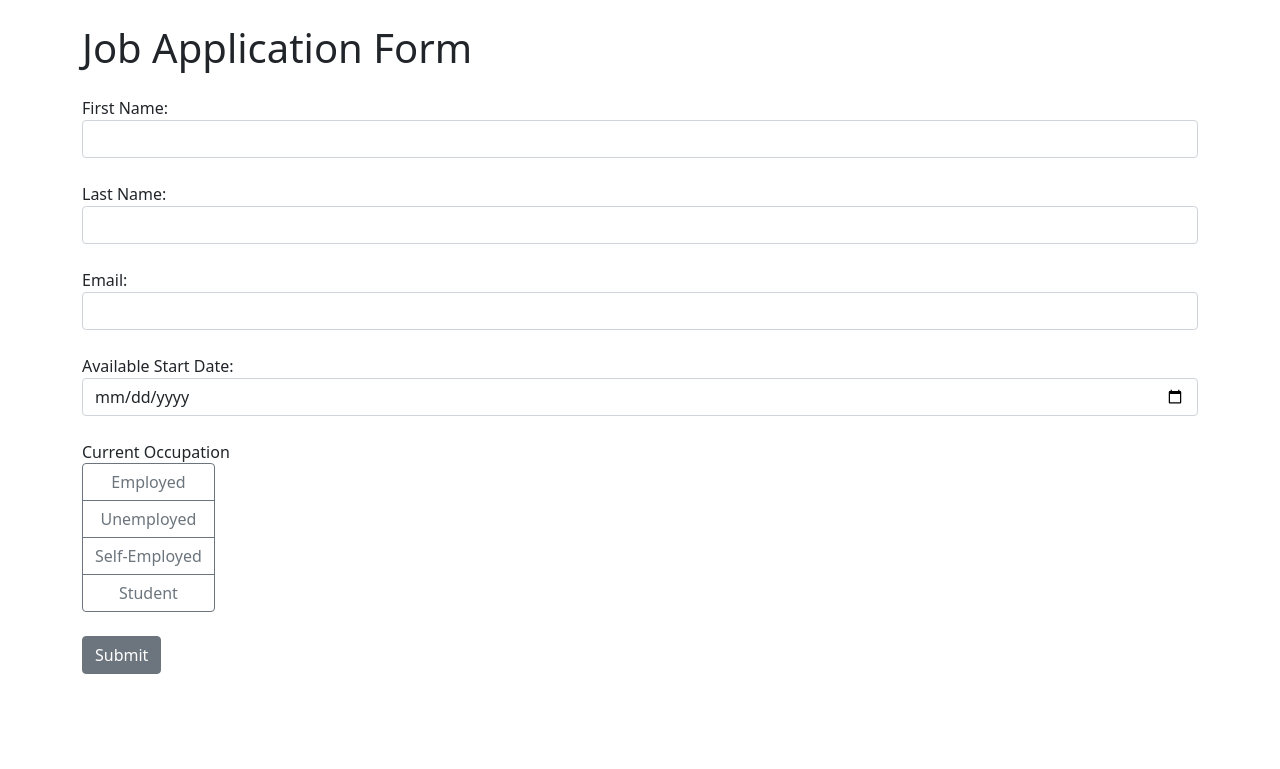
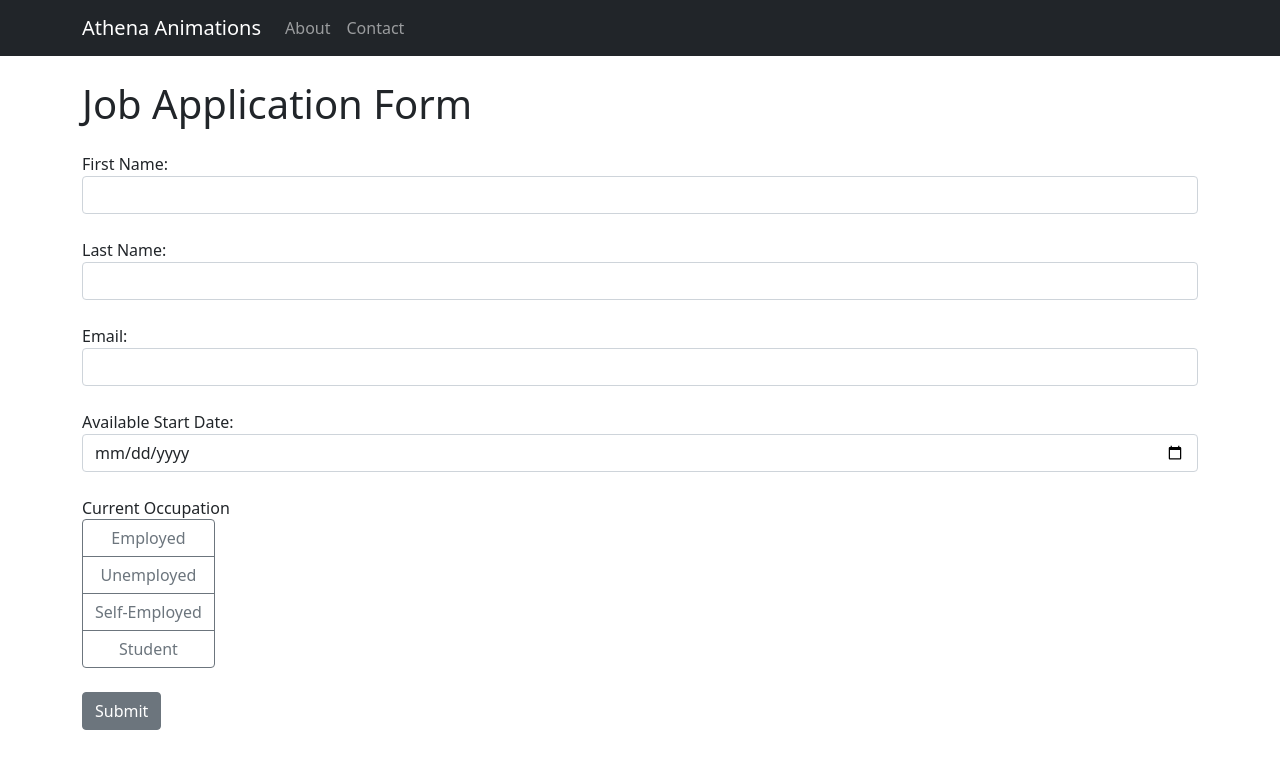
Before and after one commit to karthik9990/app17-django-form, a Django app: page / in a window 1280 px wide. Shown: the top 769 px of the page. Run offline with Django 5.2, Linux system fonts and the light colour scheme.

Commit message:
Added Contact.html to base.html, added necessary paths to work for navigation, added navigation bar with bootstrap code.

```diff
--- /dev/null
+++ b/job_application/templates/about.html
@@ -0,0 +1,6 @@
+{% extends 'base.html' %}
+{% block content %}
+
+<h1 class="mt-4 mb-4">About US</h1>
+
+{% endblock %}
--- /dev/null
+++ b/job_application/templates/base.html
@@ -0,0 +1,37 @@
+<!DOCTYPE html>
+<html lang="en">
+<head>
+    <meta charset="UTF-8">
+    <meta name="viewport" content="width=device-width, initial-scale=1,
+    shrink-to-fit=no" />
+    <link rel="stylesheet" href="https://cdn.jsdelivr.net/npm/bootstrap@5.1.3/dist/css/bootstrap.min.css">
+    <title>Job Application form</title>
+
+</head>
+    <body>
+        <nav class="navbar navbar-expand-lg navbar-dark bg-dark">
+          <div class="container">
+            <a class="navbar-brand" href="{% url 'index' %}">Athena Animations</a>
+            <button class="navbar-toggler" type="button" data-bs-toggle="collapse" data-bs-target="#navbarNav" aria-controls="navbarNav" aria-expanded="false" aria-label="Toggle navigation">
+              <span class="navbar-toggler-icon"></span>
+            </button>
+            <div class="collapse navbar-collapse" id="navbarNav">
+              <ul class="navbar-nav">
+                <li class="nav-item {% if request.path == '/about/' %}active{% endif %}">
+                  <a class="nav-link" href="{% url 'about' %}">About</a>
+                </li>
+                <li class="nav-item">
+                  <a class="nav-link" href="{% url 'contact' %}">Contact</a>
+                </li>
+              </ul>
+            </div>
+          </div>
+        </nav>
+        <div class="container">
+            {% block content%}
+            {% endblock %}
+        </div>
+    <script src="https://code.jquery.com/jquery-3.6.0.min.js"></script>
+    <script src="https://cdn.jsdelivr.net/npm/bootstrap@5.1.3/dist/js/bootstrap.min.js"></script>
+    </body>
+</html>
--- /dev/null
+++ b/job_application/templates/contact.html
@@ -0,0 +1,6 @@
+{% extends 'base.html' %}
+{% block content %}
+
+<h1 class="mt-4 mb-4">Contact US</h1>
+
+{% endblock %}
--- a/job_application/templates/index.html
+++ b/job_application/templates/index.html
@@ -1,15 +1,6 @@
-<!DOCTYPE html>
-<html lang="en">
-<head>
-    <meta charset="UTF-8">
-    <meta name="viewport" content="width=device-width, initial-scale=1,
-    shrink-to-fit=no" />
-    <link rel="stylesheet" href="https://cdn.jsdelivr.net/npm/bootstrap@5.1.3/dist/css/bootstrap.min.css">
-    <title>Job Application form</title>
+{% extends 'base.html' %}
+{% block content %}
 
-</head>
-    <body>
-        <div class="container">
 <h1 class="mt-4 mb-4" >Job Application Form</h1>
 <form method="post">
     {% csrf_token %}
@@ -57,8 +48,4 @@
     {% endif %}
 
 </form>
-        </div>
-    <script src="https://code.jquery.com/jquery-3.6.0.min.js"></script>
-    <script src="https://cdn.jsdelivr.net/npm/bootstrap@5.1.3/dist/js/bootstrap.min.js"></script>
-    </body>
-</html>
+{% endblock %}
--- a/job_application/urls.py
+++ b/job_application/urls.py
@@ -2,5 +2,7 @@ from django.urls import path
 from . import views
 
 urlpatterns = [
-    path('', views.index, name='index')
+    path('', views.index, name='index'),
+    path('about/', views.about, name='about'),
+    path('contact/', views.contact, name='contact'),
 ]
--- a/job_application/views.py
+++ b/job_application/views.py
@@ -24,3 +24,11 @@ def index(request):
             messages.success(request, "Form submitted successfully!")
 
     return render(request, "index.html")
+
+
+def about(request):
+    return render(request, "about.html")
+
+
+def contact(request):
+    return render(request, "contact.html")
```
Lines whose indentation alone changed are shown as unchanged.
